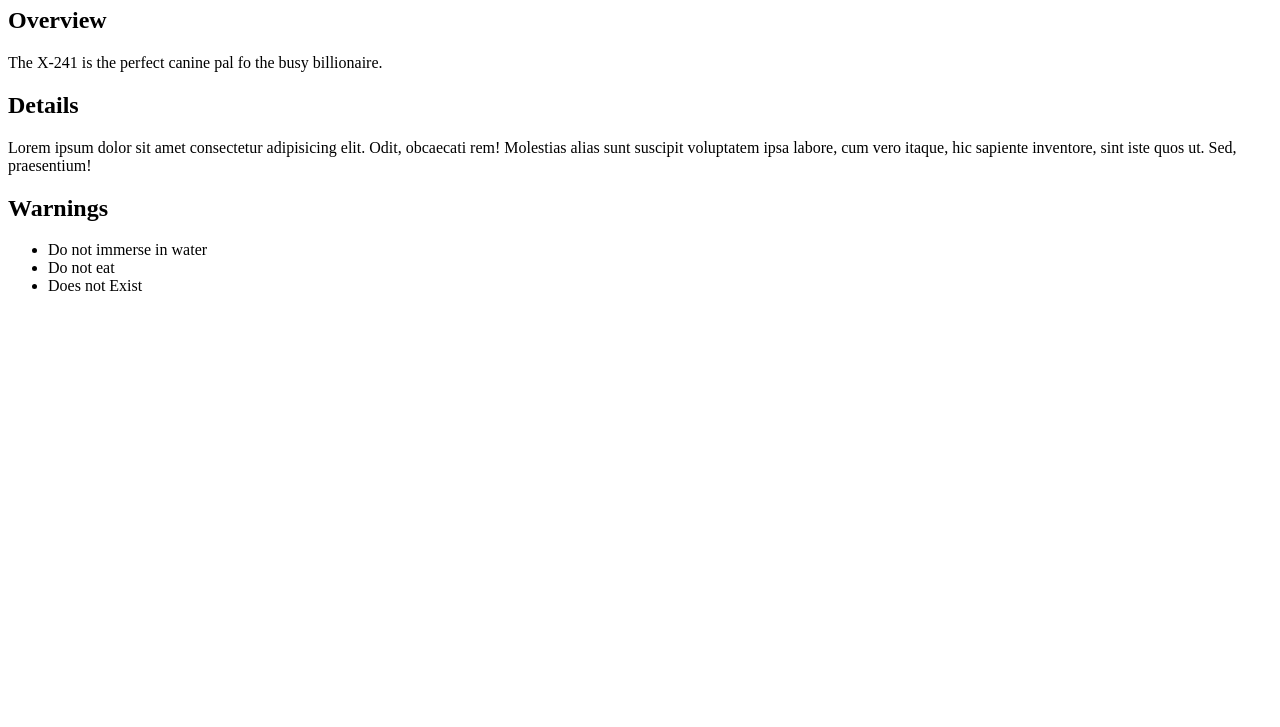
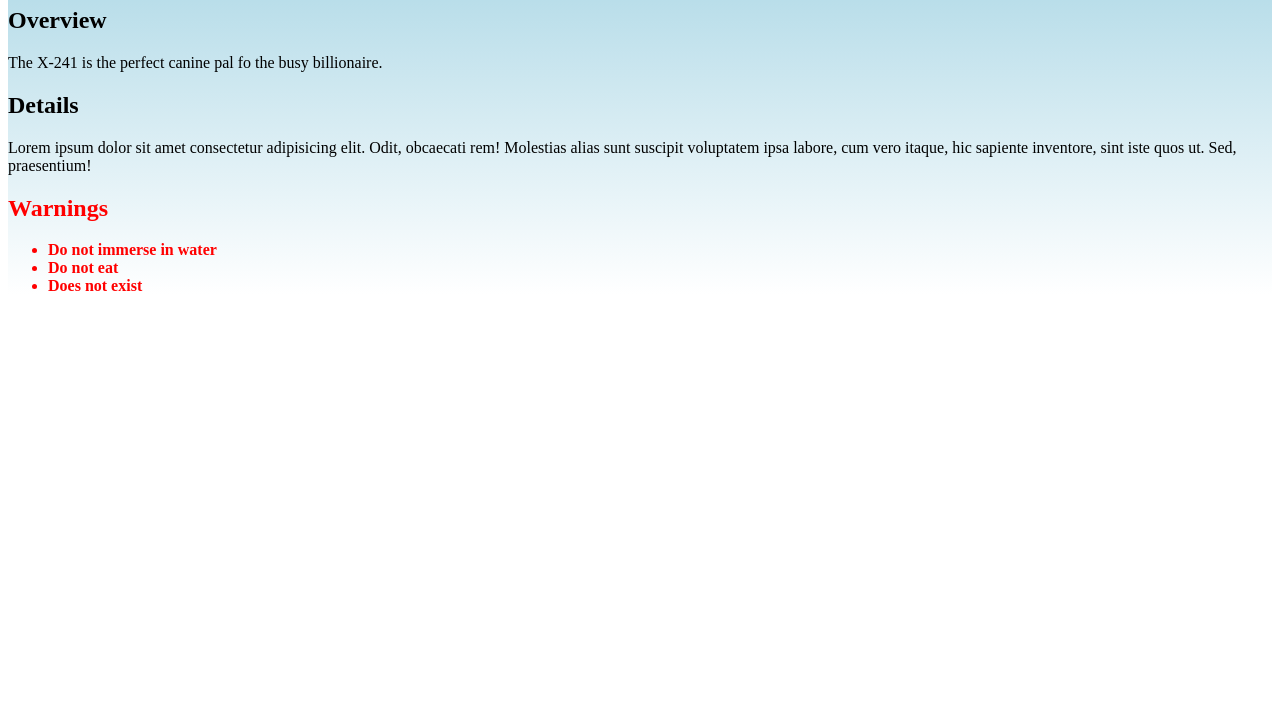
Before and after one commit to OstenC-P/coredog-replication-task1, a plain HTML site: page index.html in a window 1280 px wide. Shown: the part 73-800 px from the top of the page. Drawn offline with Linux system fonts and the light colour scheme.

Commit message:
Match to Coredogs

```diff
--- a/index.html
+++ b/index.html
@@ -5,18 +5,22 @@
     <meta charset="UTF-8">
     <meta name="viewport" content="width=device-width, initial-scale=1.0">
     <title>Document</title>
+    <!--REMEMBER TO LINK-->
+    <link rel="stylesheet" href="style.css">
 </head>
 <body>
+    <main>
         <h1>X-241 Dog Robot</h1>
         <h2>Overview</h2>
         <p>The X-241 is the perfect canine pal fo the busy billionaire.</p>
         <h2>Details</h2>
         <p>Lorem ipsum dolor sit amet consectetur adipisicing elit. Odit, obcaecati rem! Molestias alias sunt suscipit voluptatem ipsa labore, cum vero itaque, hic sapiente inventore, sint iste quos ut. Sed, praesentium!</p>
-    <h2>Warnings</h2>
-    <ul>
-        <li>Do not immerse in water</li>
-        <li>Do not eat</li>
-        <li>Does not Exist</li>
+        <h2 class="red"><strong>Warnings</strong></h2>
+        <ul class="red">
+            <li><strong> Do not immerse in water</strong></li>
+            <li><strong>Do not eat</strong></li>
+            <li><strong>Does not exist</strong></li>
         </ul>
+    </main>
 </body>
 </html>
--- a/style.css
+++ b/style.css
@@ -1 +1,7 @@
-/* This is the styles sheet for all the pages related to coredogs parctice task #1 */
+main {
+    background-image: linear-gradient(lightblue, white);
+}
+
+.red{
+    color: red;
+}
```
Lines whose indentation alone changed are shown as unchanged.
